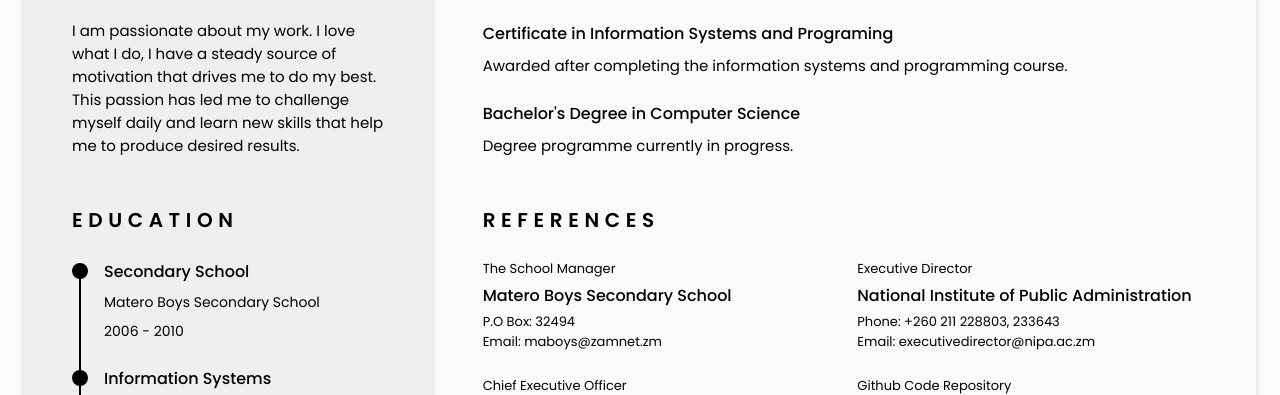
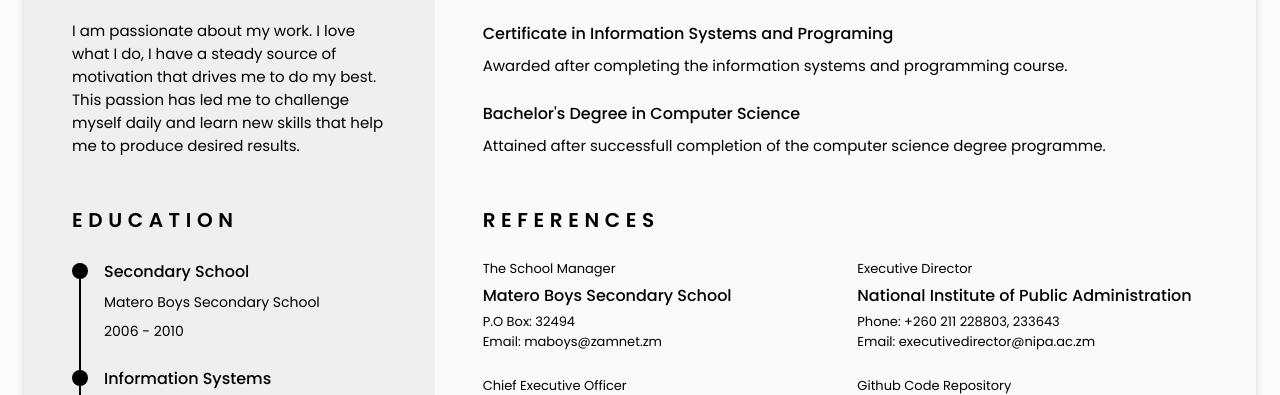
Before and after one commit to wbanda44/wilsoncv, a plain HTML site: page index.html in a window 1280 px wide. Shown: the part 705-1100 px from the top of the page. Drawn offline with nearby package versions, Linux system fonts and the light colour scheme.

Commit message:
Update index.html

```diff
--- a/index.html
+++ b/index.html
@@ -283,7 +283,7 @@
 
                             <div class="certificate__content">
                                 <h3 class="certificate__title">Bachelor's Degree in Computer Science</h3>
-                                <p class="certificate__description">Degree programme currently in progress. </p>
+                                <p class="certificate__description">Attained after successfull completion of the computer science degree programme. </p>
 
                             </div>
                         </div>
```
